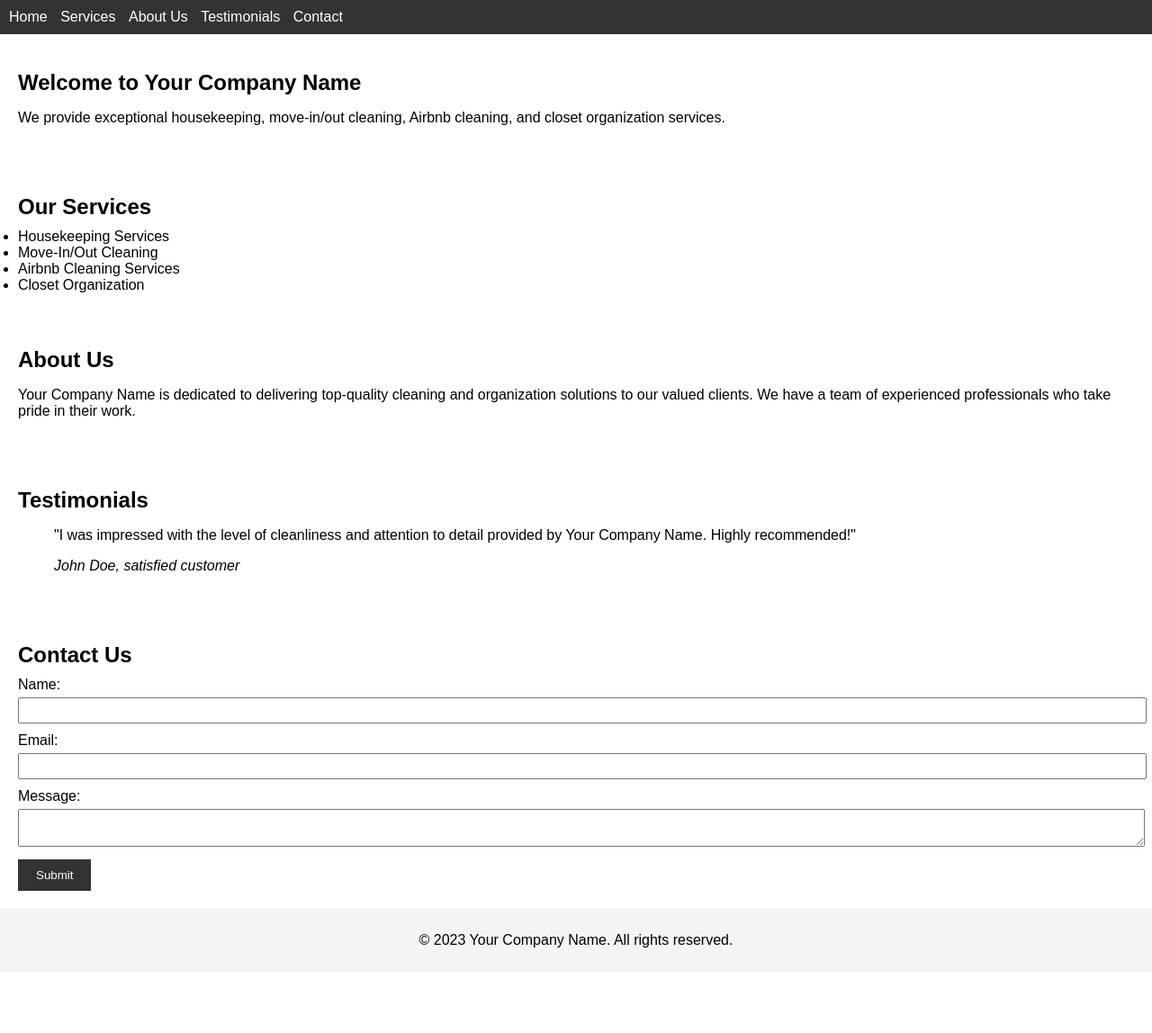
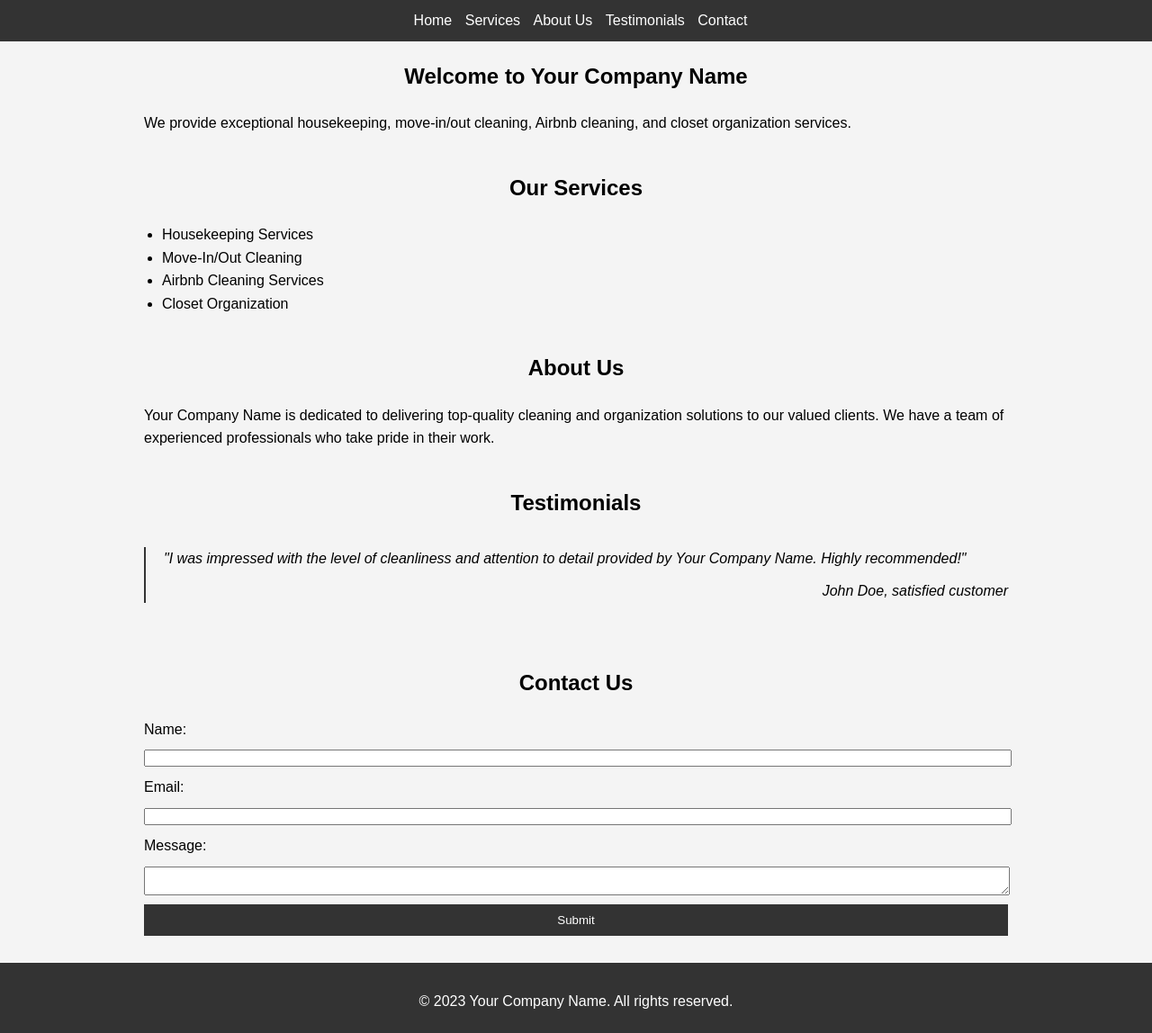
Before and after one commit to danielpg0609/Prueba.io, a plain HTML site: page index.html in a window 1280 px wide. Shown: the whole page at 90% size. Before the commit the page ends 1080 px from the top, so only its background shows below. Drawn offline with Linux system fonts and the light colour scheme.

Commit message:
mejorado

```diff
--- a/index.html
+++ b/index.html
@@ -1,8 +1,10 @@
 <!DOCTYPE html>
-<html>
+<html lang="en">
 <head>
+  <meta charset="UTF-8">
+  <meta name="viewport" content="width=device-width, initial-scale=1.0">
   <title>Your Company Name</title>
-  <link rel="stylesheet" type="text/css" href="styles.css">
+  <link rel="stylesheet" href="styles.css">
 </head>
 <body>
   <header>
@@ -18,11 +20,14 @@
   </header>
 
   <section id="home">
+    <div class="container">
       <h1>Welcome to Your Company Name</h1>
       <p>We provide exceptional housekeeping, move-in/out cleaning, Airbnb cleaning, and closet organization services.</p>
+    </div>
   </section>
 
   <section id="services">
+    <div class="container">
       <h2>Our Services</h2>
       <ul>
         <li>Housekeeping Services</li>
@@ -30,22 +35,28 @@
         <li>Airbnb Cleaning Services</li>
         <li>Closet Organization</li>
       </ul>
+    </div>
   </section>
 
   <section id="about">
+    <div class="container">
       <h2>About Us</h2>
       <p>Your Company Name is dedicated to delivering top-quality cleaning and organization solutions to our valued clients. We have a team of experienced professionals who take pride in their work.</p>
+    </div>
   </section>
 
   <section id="testimonials">
+    <div class="container">
       <h2>Testimonials</h2>
       <blockquote>
         <p>"I was impressed with the level of cleanliness and attention to detail provided by Your Company Name. Highly recommended!"</p>
         <cite>John Doe, satisfied customer</cite>
       </blockquote>
+    </div>
   </section>
 
   <section id="contact">
+    <div class="container">
       <h2>Contact Us</h2>
       <form>
         <label for="name">Name:</label>
@@ -59,10 +70,13 @@
 
         <input type="submit" value="Submit">
       </form>
+    </div>
   </section>
 
   <footer>
+    <div class="container">
       <p>&copy; 2023 Your Company Name. All rights reserved.</p>
+    </div>
   </footer>
 </body>
 </html>
--- a/styles.css
+++ b/styles.css
@@ -1,25 +1,34 @@
 /* Reset default styles */
-html, body, ul, li {
+html, body, ul, li, h1, h2, p, blockquote, form, label, input, textarea {
   margin: 0;
   padding: 0;
 }
 
-/* Basic styles */
+/* Global styles */
 body {
   font-family: Arial, sans-serif;
+  line-height: 1.6;
 }
 
+.container {
+  max-width: 960px;
+  margin: 0 auto;
+  padding: 20px;
+}
+
+/* Header styles */
 header {
   background-color: #333;
-  padding: 10px;
+  padding: 10px 0;
 }
 
 nav ul {
   list-style-type: none;
+  text-align: center;
 }
 
 nav ul li {
-  display: inline;
+  display: inline-block;
   margin-right: 10px;
 }
 
@@ -28,24 +37,43 @@ nav ul li a {
   text-decoration: none;
 }
 
+/* Section styles */
 section {
-  padding: 20px;
+  background-color: #f4f4f4;
 }
 
 h1, h2 {
+  text-align: center;
+  margin-bottom: 20px;
+}
+
+ul {
+  list-style-type: disc;
+  margin-left: 20px;
+}
+
+blockquote {
+  font-style: italic;
+  margin: 30px 0;
+  padding-left: 20px;
+  border-left: 2px solid #333;
+}
+
+blockquote p {
   margin-bottom: 10px;
 }
 
-form label {
+blockquote cite {
   display: block;
-  margin-bottom: 5px;
+  text-align: right;
 }
 
-form input[type="text"],
-form input[type="email"],
+/* Form styles */
+form label,
+form input,
 form textarea {
+  display: block;
   width: 100%;
-  padding: 5px;
   margin-bottom: 10px;
 }
 
@@ -57,8 +85,10 @@ form input[type="submit"] {
   cursor: pointer;
 }
 
+/* Footer styles */
 footer {
-  background-color: #f4f4f4;
-  padding: 10px;
+  background-color: #333;
+  padding: 10px 0;
+  color: #fff;
   text-align: center;
 }
```
Lines whose indentation alone changed are shown as unchanged.
